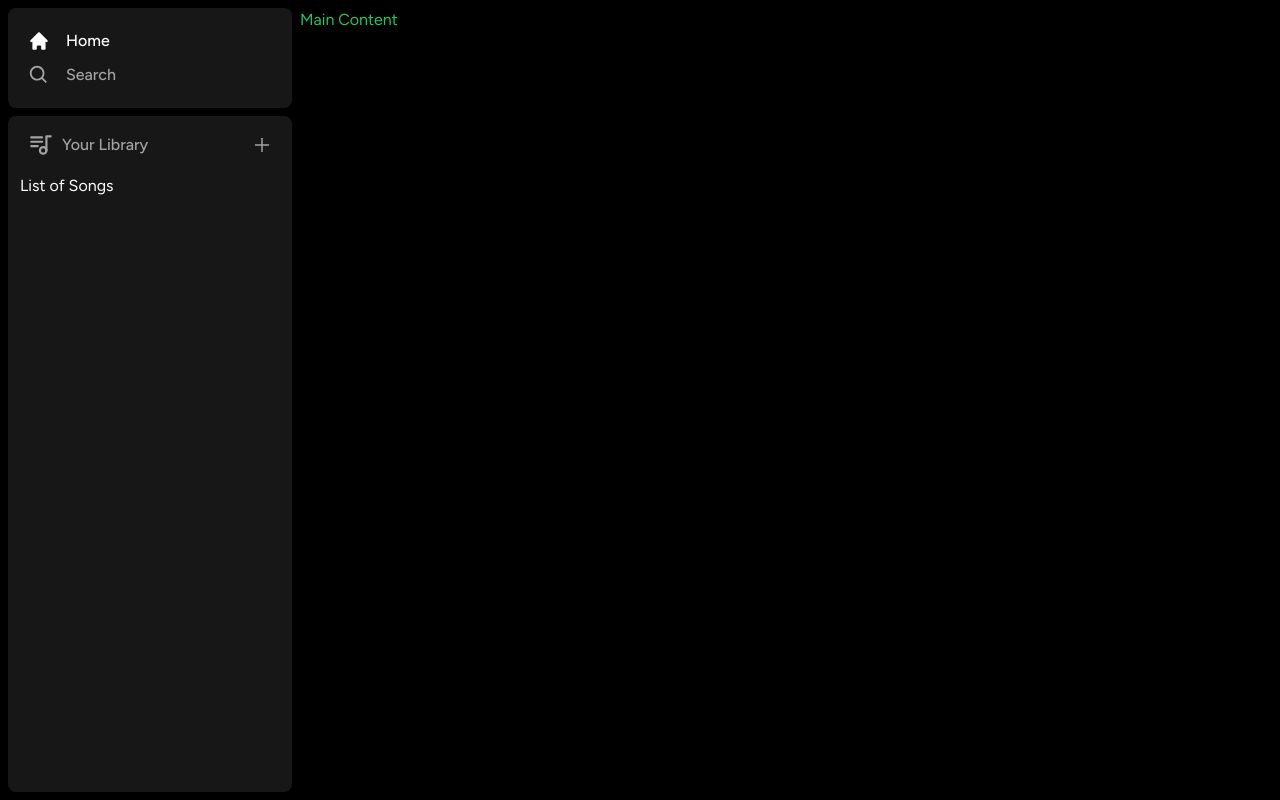
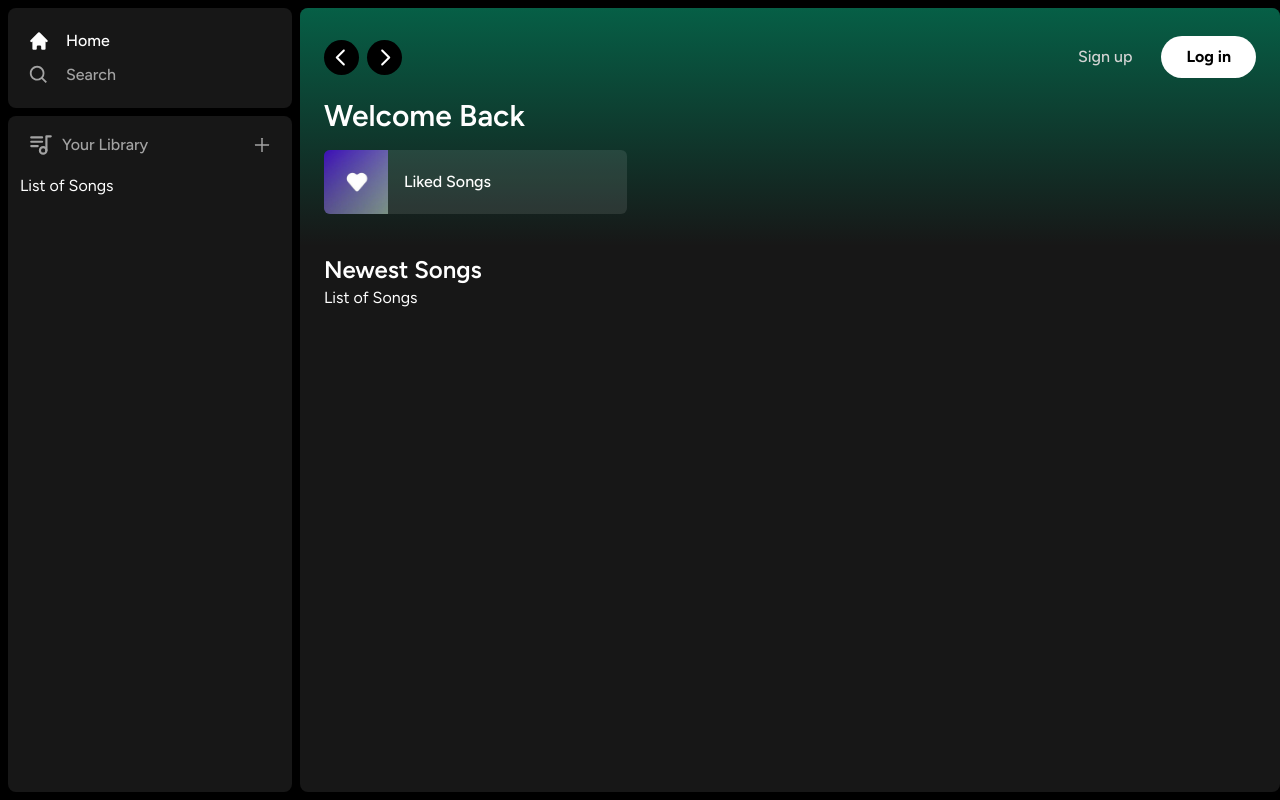
Before and after one commit to MiguelDeLaMora/Spotify-Clone, a Next.js app: page / in a window 1280 px wide. Built offline with nearby package versions, Linux system fonts and the light colour scheme.

Commit message:
Button, Header and List Item components

```diff
--- a/app/(site)/page.tsx
+++ b/app/(site)/page.tsx
@@ -1,7 +1,33 @@
+import Header from "@/components/Header";
+import ListItem from "@/components/ListItem";
 
 
 export default function Home() {
   return (
-    <div className="text-green-500">Main Content</div>
+    <div
+    className="bg-neutral-900 rounded-lg h-full w-full overflow-hidden overflow-y-auto">
+      <Header>
+          <div className="mb-2">
+            <h1 className="text-white text-3xl font-semibold">Welcome Back</h1>
+            <div className="grid grid-cols-1 sm:grid-cols-2 xl:grid-cols-3 2xl:grid-cols-4 gap-3 mt-4">
+              <ListItem
+                image="/images/liked.png"
+                name="Liked Songs"
+                href='liked'
+              />
+            </div>
+          </div>
+      </Header>
+      <div className="mt-2 mb-7 px-6">
+        <div className="flex justify-between items-center">
+          <h1 className="text-white text-2xl font-semibold">
+            Newest Songs
+          </h1>
+        </div>
+        <div>
+          List of Songs
+        </div>
+      </div>
+      </div>
   );
 }
--- /dev/null
+++ b/components/Button.tsx
@@ -0,0 +1,28 @@
+import { forwardRef } from "react";
+import { twMerge } from "tailwind-merge";
+
+
+interface ButtonProps
+    extends React.ButtonHTMLAttributes<HTMLButtonElement> {}
+
+const Button = forwardRef<HTMLButtonElement, ButtonProps>(({
+    className,
+    children,
+    disabled,
+    type = "button",
+    ...props
+}, ref) => {
+    return (
+        <button type={type}
+        className={twMerge(`w-full rounded-full bg-green-500 border border-transparent px-3 py-3 disabled:cursor-not-allowed disabled:opacity-50 text-black font-bold hover:opacity-75 transition`, className)}
+        disabled={disabled}
+        ref={ref}
+        {...props}>
+            {children}
+        </button>
+    )
+})
+
+Button.displayName = "Button";
+
+export default Button;
--- /dev/null
+++ b/components/Header.tsx
@@ -0,0 +1,72 @@
+"use client"
+
+import { useRouter } from "next/navigation";
+import { BiSearch } from "react-icons/bi";
+import { HiHome } from "react-icons/hi";
+import { RxCaretLeft, RxCaretRight } from "react-icons/rx";
+import { twMerge } from "tailwind-merge";
+import Button from "./Button";
+
+interface HeaderProps{
+    children: React.ReactNode;
+    className?: string;
+}
+
+const Header: React.FC<HeaderProps> = ({
+    children,
+    className
+}) => {
+    const router = useRouter();
+
+    const handleLogout = () => {
+        //Handle logout in the future
+    }
+
+
+    return (
+        <div className={twMerge(`h-fit bg-gradient-to-b from-emerald-800 p-6`,
+            className
+        )}>
+            <div className="w-full mb-4 flex items-center justify-between">
+                <div className="hidden md:flex gap-x-2 items-center">
+                    <button
+                    onClick={() => router.back()}
+                    className="rounded-full bg-black flex items-center justify-center hover:opacity-75 transition">
+                        <RxCaretLeft className="text-white" size={35}/>
+                    </button>
+                    <button
+                    onClick={() => router.forward()}
+                    className="rounded-full bg-black flex items-center justify-center hover:opacity-75 transition">
+                        <RxCaretRight className="text-white" size={35}/>
+                    </button>
+                </div>
+                <div className="flex md:hidden gap-x-2 items-center">
+                    <button className="rounded-full p-2 bg-white flex items-center justify-center hover:opacity-75 transition">
+                        <HiHome className="text-black " size={20}/>
+                    </button>
+                    <button className="rounded-full p-2 bg-white flex items-center justify-center hover:opacity-75 transition">
+                        <BiSearch className="text-black " size={20}/>
+                    </button>
+                </div>
+                <div className="flex justify-between items-center gap-x-4">
+                    <>
+                        <div>
+                            <Button className="bg-transparent text-neutral-300 font-medium">
+                                Sign up
+                            </Button>
+                        </div>
+                        <div>
+                            <Button className="bg-white px-6 py-2"
+                            onClick={() => {}}>
+                                Log in
+                            </Button>
+                        </div>
+                    </>
+                </div>
+            </div>
+            {children}
+        </div>
+    );
+}
+
+export default Header;
--- /dev/null
+++ b/components/ListItem.tsx
@@ -0,0 +1,75 @@
+"use client"
+
+import { useRouter } from "next/navigation";
+import Image from "next/image";
+import { FaPlay } from "react-icons/fa";
+
+interface ListItemProps {
+    image: string;
+    name: string;
+    href: string;
+}
+
+const ListItem: React.FC<ListItemProps> = ({
+    image,
+    name,
+    href
+}) => {
+    const router = useRouter();
+
+    const onClick = () => {
+        //Add authentication before push
+        router.push(href);
+    }
+
+    return (
+        <button
+            onClick={onClick}
+            className="
+            relative
+            group
+            flex
+            items-center
+            rounded-md
+            overflow-hidden
+            gap-x-4
+            bg-neutral-100/10
+            hover:bg-neutral-100/20
+            transtion
+            pr-4">
+                <div className="
+                    relative
+                    min-h-[64px]
+                    min-w-[64px]
+                    ">
+                        <Image
+
+                        className="objetc-cover"
+                        fill
+                        src={image}
+                        alt="Image"/>
+                </div>
+                <p className="font-medium truncate py-5">
+                    {name}
+                </p>
+                <div className="
+                    absolute
+                    transition
+                    opacity-0
+                    rounded-full
+                    flex
+                    items-center
+                    justify-center
+                    bg-green-500
+                    p-4
+                    drop-shadow-md
+                    right-5
+                    group-hover:opacity-100
+                    hover:scale-110">
+                    <FaPlay className="text-black"/>
+                </div>
+        </button>
+    );
+}
+
+export default ListItem;
```
Also changed, not shown: public/images/liked.png (added).
